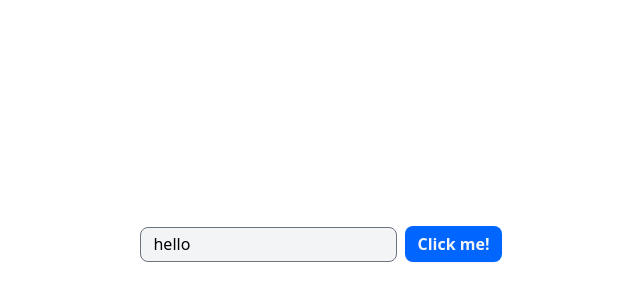
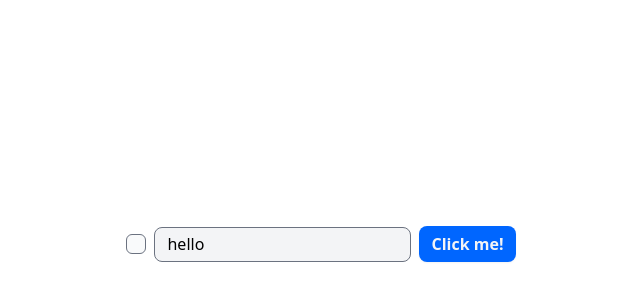
Before and after one commit to EthanITA/Vuetail, a Vue app: page / in a window 1280 px wide. Shown: the part 156-456 px from the top of the page, without its empty margins (319-959 px from the left). Built offline with nearby package versions, Linux system fonts and the light colour scheme.

Commit message:
feat: add v-checkbox

```diff
--- a/src/App.vue
+++ b/src/App.vue
@@ -1,5 +1,11 @@
 <template>
   <div class="flex h-[100vh] gap-2 justify-center items-center">
+    <v-checkbox
+      v-model="check"
+      :disabled="disabled"
+      :size="size"
+      :color="color"
+    />
     <v-input :disabled="disabled" :size="size" :color="color" v-model="a" />
     <v-button :disabled="disabled" :size="size" :color="color">
       Click me!
@@ -11,8 +17,10 @@ import VButton from "./components/atoms/v-button.vue";
 import VInput from "./components/atoms/v-input.vue";
 import { ref } from "vue";
 import { ColorProp, SizeProp } from "./types.ts";
+import VCheckbox from "./components/atoms/v-checkbox.vue";
 
 const a = ref("hello");
+const check = ref(false);
 const disabled = ref<boolean>(false);
 const size = ref<SizeProp>("md");
 const color = ref<ColorProp>("default");
--- /dev/null
+++ b/src/components/atoms/v-checkbox.vue
@@ -0,0 +1,44 @@
+<template>
+  <div
+    :class="[
+      mapper.getSize(Checkbox.Size, size),
+      {
+        [mapper.getColor(Checkbox.ActiveColor, color)]: modelValue,
+        [mapper.getColor(Checkbox.NotActiveColor, color)]: !modelValue,
+      },
+    ]"
+    class="relative select-none"
+    @click="$emit('update:modelValue', !modelValue)"
+    tabindex="-1"
+  >
+    <CheckIcon
+      :class="[mapper.getSize(Checkbox.CheckSize, size)]"
+      class="absolute stroke-current right-[50%] top-[50%] transform translate-x-1/2 -translate-y-1/2"
+      aria-hidden="true"
+      v-show="modelValue"
+    />
+  </div>
+</template>
+<script setup lang="ts">
+import { ColorProp, SizeProp } from "../../types.ts";
+import { CheckIcon } from "@heroicons/vue/24/solid";
+import mapper, { Checkbox } from "../../themes/mapper.ts";
+
+withDefaults(
+  defineProps<{
+    modelValue: boolean;
+    disabled?: boolean;
+    size?: SizeProp;
+    color?: ColorProp;
+  }>(),
+  {
+    disabled: false,
+    size: "md",
+    color: "default",
+  },
+);
+
+defineEmits<{
+  (event: "update:modelValue", value: boolean): void;
+}>();
+</script>
--- a/src/themes/mapper.ts
+++ b/src/themes/mapper.ts
@@ -42,6 +42,41 @@ export const Input: Mapper = {
   },
 };
 
+export const Checkbox: Omit<Mapper, "Color"> & {
+  CheckSize: SizeMap;
+  ActiveColor: ColorMap;
+  NotActiveColor: ColorMap;
+} = {
+  Size: {
+    xs: "w-3.5 h-3.5 border-[1px] rounded focus:ring-[0.5px]",
+    sm: "w-4 h-4 border-[1px] rounded focus:ring-[0.5px]",
+    md: "w-5 h-5 border-[1.5px] rounded-md focus:ring-1 ring-offset-[1px]",
+    lg: "w-8 h-8 border-2 rounded-lg focus:ring-1",
+    xl: "w-10 h-10 border-2 rounded-xl focus:ring-1",
+  },
+  CheckSize: {
+    xs: "w-3.5 h-3.5",
+    sm: "w-4 h-4",
+    md: "w-5 h-5",
+    lg: "w-8 h-8",
+    xl: "w-10 h-10",
+  },
+  ActiveColor: {
+    default: "border-default bg-default ring-default",
+    danger: "border-danger bg-danger ring-danger",
+    info: "border-info bg-info ring-info",
+    success: "border-success bg-success ring-success",
+    warning: "border-warning bg-warning ring-warning",
+  },
+  NotActiveColor: {
+    default: "border-gray-500 bg-gray-50 focus:ring-0",
+    danger: "border-danger bg-gray-50 focus:ring-0",
+    info: "border-info bg-gray-50 focus:ring-0",
+    warning: "border-warning bg-gray-50 focus:ring-0",
+    success: "border-success bg-gray-50 focus:ring-0",
+  },
+};
+
 export default {
   getColor: (map: ColorMap, color?: ColorProp) => {
     if (color === "none") return "";
```
